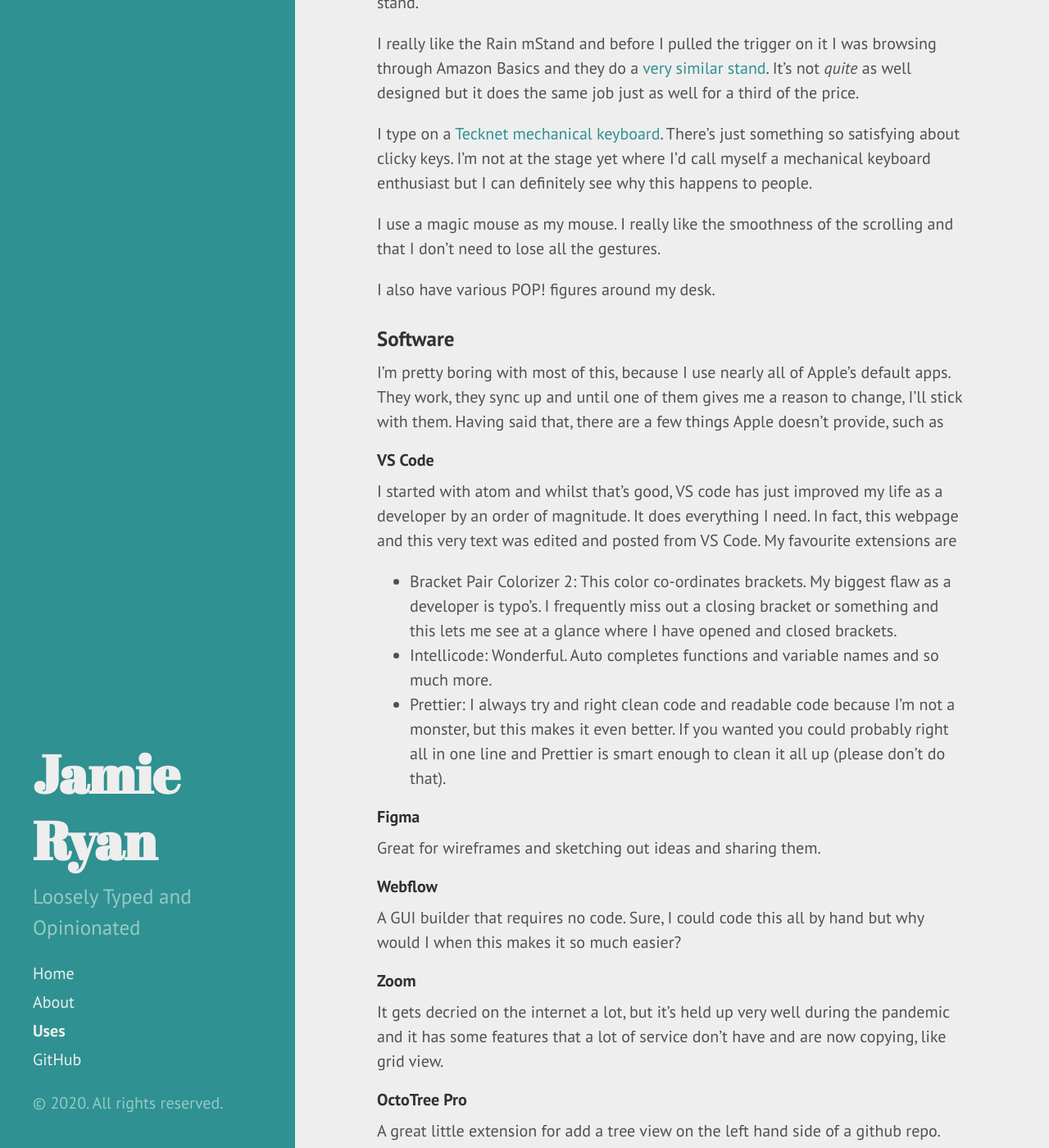
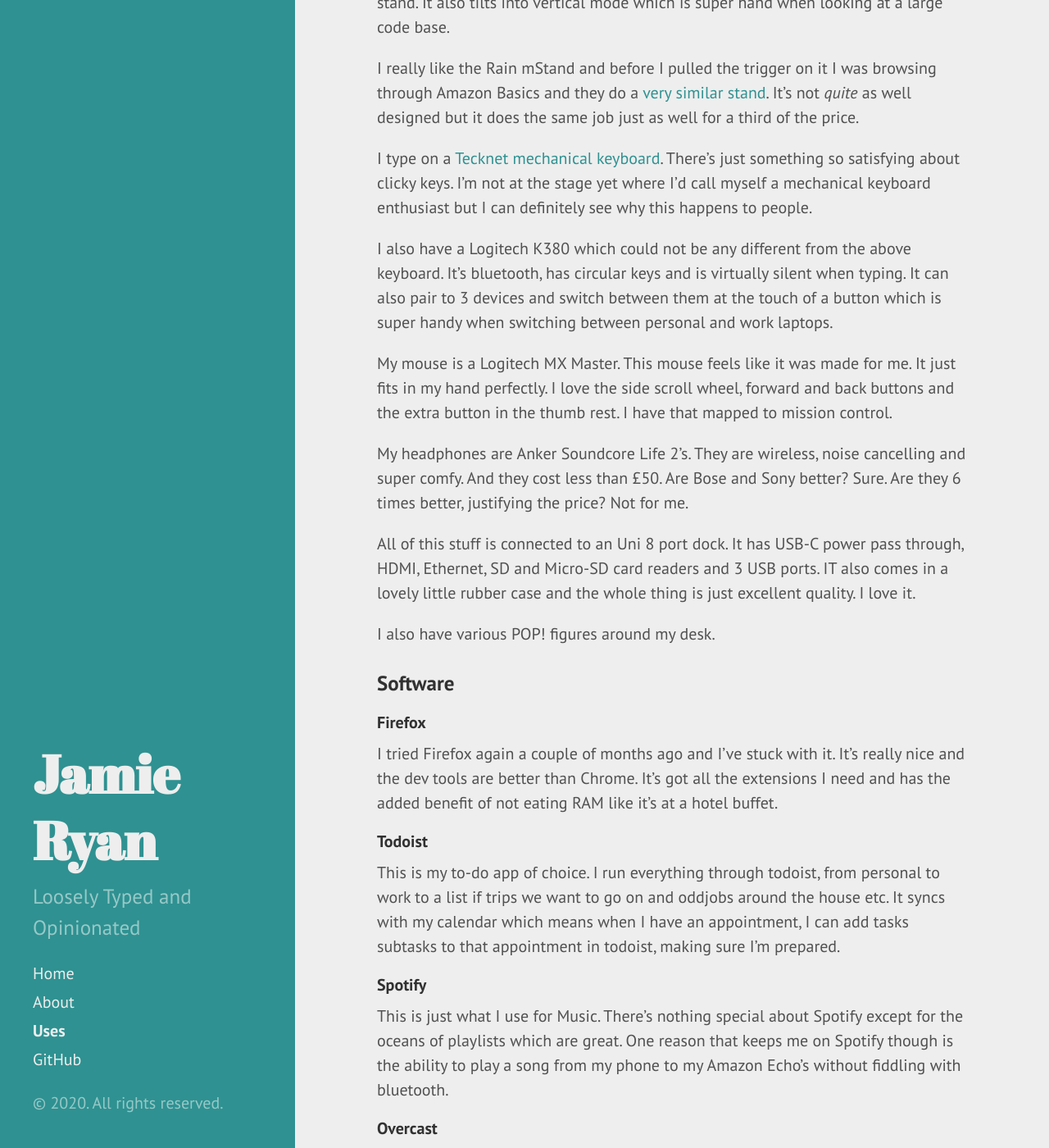
Before and after one commit to MrJamieRyan/mrjamieryan.github.io, a Jekyll site: the page built from uses.md, in a window 1280 px wide and 1400 px high, scrolled down 435 px. Shown: the whole window at 82% size. Built offline with Jekyll 4.4.1, drawn with Linux system fonts in a browser that asks for light colours; some of the changed text lies outside the part shown.

Commit message:
Update from Forestry.io Jamie Ryan updated uses.md

```diff
--- a/uses.md
+++ b/uses.md
@@ -9,19 +9,39 @@
 
 ### On My Desk
 
-I use a 28 inch ASUS VP28UQ 4k Monitor. It came with a very nice height adjustable stand.
+I use a 28 inch ASUS VP28UQ 4k Monitor. It came with a very nice height adjustable stand. It also tilts into vertical mode which is super hand when looking at a large code base.
 
 I really like the Rain mStand and before I pulled the trigger on it I was browsing through Amazon Basics and they do a [very similar stand](https://www.amazon.co.uk/dp/B00WRDS0AU/ref=twister_B014HAMLEG?_encoding=UTF8&psc=1). It's not _quite_ as well designed but it does the same job just as well for a third of the price.
 
 I type on a [Tecknet mechanical keyboard](https://www.amazon.co.uk/TeckNet-Mechanical-Keyboard-Anti-ghosting-Aluminum/dp/B010IIKHBK/ref=sr_1_2?crid=2BXC2T3X6GB7&dchild=1&keywords=tecknet+keyboard&qid=1588105939&s=computers&sprefix=tecknet+%2Ccomputers%2C162&sr=1-2). There's just something so satisfying about clicky keys. I'm not at the stage yet where I'd call myself a mechanical keyboard enthusiast but I can definitely see why this happens to people.
 
-I use a magic mouse as my mouse. I really like the smoothness of the scrolling and that I don't need to lose all the gestures.
+I also have a Logitech K380 which could not be any different from the above keyboard. It's bluetooth, has circular keys and is virtually silent when typing. It can also pair to 3 devices and switch between them at the touch of a button which is super handy when switching between personal and work laptops.
+
+My mouse is a Logitech MX Master. This mouse feels like it was made for me. It just fits in my hand perfectly. I love the side scroll wheel, forward and back buttons and the extra button in the thumb rest. I have that mapped to mission control.
+
+My headphones are Anker Soundcore Life 2's. They are wireless, noise cancelling and super comfy. And they cost less than £50. Are Bose and Sony better? Sure. Are they 6 times better, justifying the price? Not for me.
+
+All of this stuff is connected to an Uni 8 port dock. It has USB-C power pass through, HDMI, Ethernet, SD and Micro-SD card readers and 3 USB ports. IT also comes in a lovely little rubber case and the whole thing is just excellent quality. I love it.
 
 I also have various POP! figures around my desk.
 
 ### Software
 
-I'm pretty boring with most of this, because I use nearly all of Apple's default apps. They work, they sync up and until one of them gives me a reason to change, I'll stick with them. Having said that, there are a few things Apple doesn't provide, such as
+#### Firefox
+
+I tried Firefox again a couple of months ago and I've stuck with it. It's really nice and the dev tools are better than Chrome. It's got all the extensions I need and has the added benefit of not eating RAM like it's at a hotel buffet.
+
+#### Todoist
+
+This is my to-do app of choice. I run everything through todoist, from personal to work to a list if trips we want to go on and oddjobs around the house etc. It syncs with my calendar which means when I have an appointment, I can add tasks subtasks to that appointment in todoist, making sure I'm prepared.
+
+#### Spotify
+
+This is just what I use for Music. There's nothing special about Spotify except for the oceans of playlists which are great. One reason that keeps me on Spotify though is the ability to play a song from my phone to my Amazon Echo's without fiddling with bluetooth.
+
+#### Overcast
+
+This is where I listen to podcasts. The voice boost and smart speed features mean I can squeeze in more podcasts than when played at normal speed. I normally have podcasts at 1.2x with both enabled.
 
 #### VS Code
 
```
